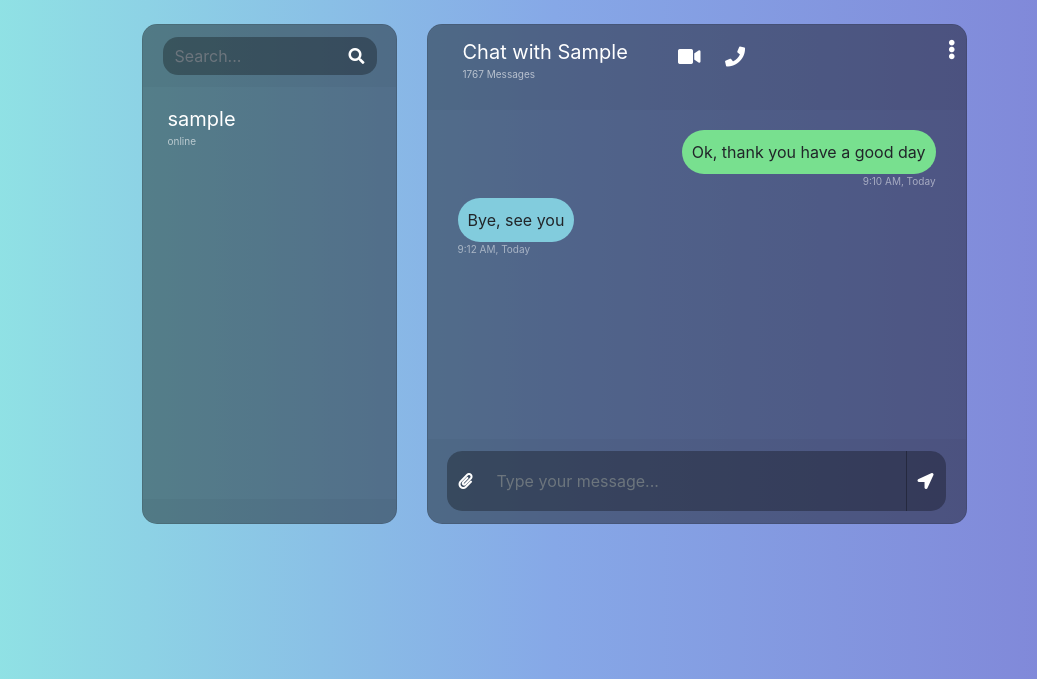
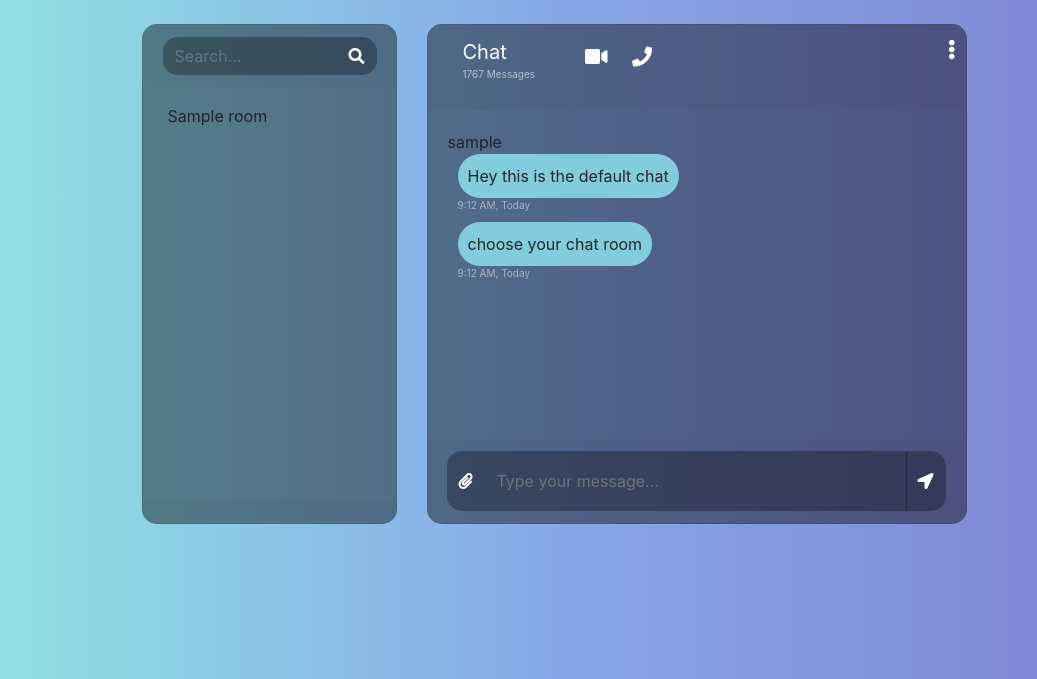
Before and after one commit to hsdid/realtime-chat, a Flask app: template templates/home.html in a window 1280 px wide. Shown: the part 56-735 px from the top of the page, without its empty margins (86-1123 px from the left). Run offline with Flask 2, Linux system fonts and the light colour scheme; the visitor is signed in with stand-in values (Sample User, id 1); the template is opened without the code that fills it: most values are stand-ins (such as "Sample title", 1, 10 or a date in 2020); parts of the project's set-up code (start-up, migrations or seed data) failed here and were passed over; some libraries are stand-ins or nearby versions.

Commit message:
Add SocketIo Rooms

```diff
--- a/app.py
+++ b/app.py
@@ -1,9 +1,10 @@
+from time import localtime, strftime
 from flask import Flask,redirect,url_for
 from flask_sqlalchemy import SQLAlchemy
 from Controllers.PageController import *
 from Controllers.UserController import *
 from Controllers.ChatController import *
-from flask_socketio import SocketIO,send,emit
+from flask_socketio import SocketIO,send,emit,join_room,leave_room
 
 
 
@@ -25,7 +26,12 @@ else:
 app.config['SQLALCHEMY_TRACK_MODIFICATIONS'] = False
 
 db = SQLAlchemy(app)
+#Initialize Flask-SocketIO
 socketio = SocketIO(app)
+
+ROOMS = ["room 1", "room 2", "room 3", "room 4"]
+
+
 
 def is_logged_in(f):
     @wraps(f)
@@ -65,20 +71,40 @@ def home():
     return home_page()
 
 
-@app.route('/home/<string:receiver_id>', methods=['POST','GET'])
+#@app.route('/home/<string:receiver_id>', methods=['POST','GET'])
+@app.route('/home/rooms', methods=['POST','GET'])
 @is_logged_in
-def user_chat(receiver_id):
-    return home_msg(receiver_id)
+def user_chat():
+
+    return ROOMS[1]
+    #return home_msg(receiver_id)
 
 # @app.route('/home/send_msg', methods=['POST','GET'])
 # def send_msg():
 #     sending_msg()
 
+
+
 @socketio.on('message')
 def message(data):
-    # print(f"\n\n{data}\n\n")
-    send(data)
+    print(f"\n\n{data}\n\n")
 
+    #sending mesage to all client that connect
+    send({'msg':data['msg'], 'username':data['username'], 'time_stamp':
+          strftime('%b-%d %I:%M%p', localtime())}, room=data['room'])
+
+
+@socketio.on('join')
+def join(data):
+
+    join_room(data['room'])
+    send({'msg': data['username'] + " has joined the " + data['room'] + " room "}, room=data['room'])
+
+@socketio.on('leave')
+def leave(data):
+
+    leave_room(data['room'])
+    send({'msg': data['username'] + " has left the " + data['room'] + " room "}, room=data['room'])
 
 if __name__ == "__main__":
 
--- a/static/script/socketio.js
+++ b/static/script/socketio.js
@@ -1,29 +1,108 @@
+
 document.addEventListener('DOMContentLoaded', ()=> {
 
     var socket = io.connect('http://' + document.domain + ':' + location.port);
 
-    socket.on('connect', () => {
-        socket.send("iam connected");
-    });
+    let room ;
+    //joinRoom("room 1");
 
+    // Display incoming message
     socket.on('message', data => {
         //        const p = document.createElement('p');
         //        const br = document.createElement('br')
+        const msg_body = document.querySelector("#msg");
+        if (typeof data.username === 'undefined') {
+            printSysMsg(data.msg)
+        } else if  (data.username == username) {
+             msg_body.insertAdjacentHTML("beforeend",`<div class="d-flex justify-content-end mb-4">
+                                                       <div class="msg_cotainer_send">
+                                                            ${data.msg}
+                                                            <span class="msg_time_send">${data.time_stamp}</span>
+                                                        </div>
+                                                   </div>`)
+
+        } else if (data.username != username ) {
+            msg_body.insertAdjacentHTML("beforeend",`<div class="d-flex justify-content-start mb-4">
+                                                       <div class="msg_cotainer">
+                                                            ${data.msg}
+                                                            <span class="msg_time_send">${data.time_stamp}</span>
+                                                        </div>
+                                                   </div>`)
+
+        }
+
         console.log(data)
+    });
+
+
+    //// Send message
+
+    // Send message on click enter
+    document.addEventListener('keypress', (e) => {
+        if (e.key === 'Enter') {
+
+            sendMsg()
+        }
+    });
+    // Send mesage on click virtual button
+    document.querySelector('#send_message').onclick = (e) => {
+
+        sendMsg();
+    }
+
+    //Room selection
+    document.querySelectorAll('.user_info').forEach(div => {
+        div.onclick = () => {
+
+//            //change chat room name
+//            document.querySelector('#room').innerHTML.replace = div.innerHTML;
+//            console.log(div.innerHTML);
+
+            let newRoom = div.innerHTML;
+            if (newRoom == room) {
+                msg = `You are already in ${room} room`
+                printSysMsg(msg);
+            } else {
+                leaveRoom(room);
+                joinRoom(newRoom);
+                room = newRoom;
+            }
+        }
+
 
     });
+    // Leve room
+    function leaveRoom(room) {
+        // sending username and name of room to name of event(left) in python
+        socket.emit('leave', {'username': username, 'room': room})
+    }
 
-    socket.on('some-event', data => {
+    // Join room
+    function joinRoom(room) {
+     // sending username and name of room to name of event (join) in python
+        socket.emit('join', {'username': username, 'room': room})
 
-    console.log(data)
-    })
+        // Clear message area
+        document.querySelector('#msg').innerHTML = '';
+        // Autofocus on text box
+        document.querySelector('#user_message').focus();
+    }
+    // Print system message
+    function printSysMsg(msg) {
+        const p = document.createElement('p');
+        p.innerHTML = msg;
+        document.querySelector('#msg').append(p);
+    }
 
-    document.querySelector('#send_message').onclick = (event) => {
-        event.preventDefault();
-        socket.send(document.querySelector('#user_message').value);
+    function sendMsg() {
+        //e.preventDefault();
+
+        if (document.querySelector('#user_message').value.length == 0) {
+            return;
+        }
+        socket.send({'msg':document.querySelector('#user_message').value,
+        'username': username, 'room': room });
         document.querySelector('#user_message').value = '';
-
-
     }
 
 })
--- a/templates/home.html
+++ b/templates/home.html
@@ -19,14 +19,24 @@
 					<div class="card-body contacts_body">
 						<ui class="contacts">
 
-							{% for user in users %}
+<!--							{% for user in users %}-->
+<!--								<li>-->
+<!--									<div class="d-flex bd-highlight">-->
+<!--										<div class="user_info">-->
+
+<!--&lt;!&ndash;											<a href="{{ url_for('home', receiver_id=user.id) }}"><span>{{user.username}}</span></a>&ndash;&gt;-->
+<!--											<a href="/home/{{user.id}}"><span>{{user.username}}</span></a>-->
+<!--											<p>online</p>-->
+<!--										</div>-->
+<!--									</div>-->
+<!--								</li>-->
+<!--							{% endfor %}-->
+<!--							Rooms-->
+							{% for room in rooms %}
 								<li>
 									<div class="d-flex bd-highlight">
 										<div class="user_info">
-
-<!--											<a href="{{ url_for('home', receiver_id=user.id) }}"><span>{{user.username}}</span></a>-->
-											<a href="/home/{{user.id}}"><span>{{user.username}}</span></a>
-											<p>online</p>
+											{{room}}
 										</div>
 									</div>
 								</li>
@@ -42,7 +52,7 @@
 							<div class="d-flex bd-highlight">
 
 								<div class="user_info">
-									<span>Chat with {{user_msg}}</span>
+									<span id="room">Chat </span>
 									<p>1767 Messages</p>
 								</div>
 								<div class="video_cam">
@@ -61,30 +71,33 @@
 							</div>
 						</div>
 <!--						message area-->
-						<div class="card-body msg_card_body">
+						<div id="msg" class="card-body msg_card_body">
 
 <!--							display messages -->
+								{{username}}
+							<div class="d-flex justify-content-start mb-4">
 
-							<div class="d-flex justify-content-end mb-4">
-								<div class="msg_cotainer_send">
-									Ok, thank you have a good day
-									<span class="msg_time_send">9:10 AM, Today</span>
+								<div class="msg_cotainer">
+
+									Hey this is the default chat
+
+									<span class="msg_time">9:12 AM, Today</span>
 								</div>
-
 							</div>
 							<div class="d-flex justify-content-start mb-4">
 
 								<div class="msg_cotainer">
-									Bye, see you
+									 choose your chat room
+
 									<span class="msg_time">9:12 AM, Today</span>
 								</div>
 							</div>
 
 
 						</div>
-<!--						writing from -->
+
 						<div class="card-footer">
-<!--                            <form action="home/send_msg" method="POST">-->
+
                                 <div class="input-group">
 
                                     <div class="input-group-append">
@@ -100,11 +113,17 @@
                                     </div>
 
                                 </div>
-<!--                            </form>-->
+
 						</div>
 					</div>
 				</div>
 			</div>
+
+<script type="text/javascript">
+	const username = `{{session['username']}}`;
+</script>
+
+
 <!--			SocketIO JS-->
 			<script src="//cdnjs.cloudflare.com/ajax/libs/socket.io/2.2.0/socket.io.js" integrity="sha256-yr4fRk/GU1ehYJPAs8P4JlTgu0Hdsp4ZKrx8bDEDC3I=" crossorigin="anonymous"></script>
 <!--			<script src="https://cdnjs.cloudflare.com/ajax/libs/socket.io/1.7.3/socket.io.min.js"></script>-->
```
Also changed, not shown: Controllers/PageController.py (+10 -15 lines).
